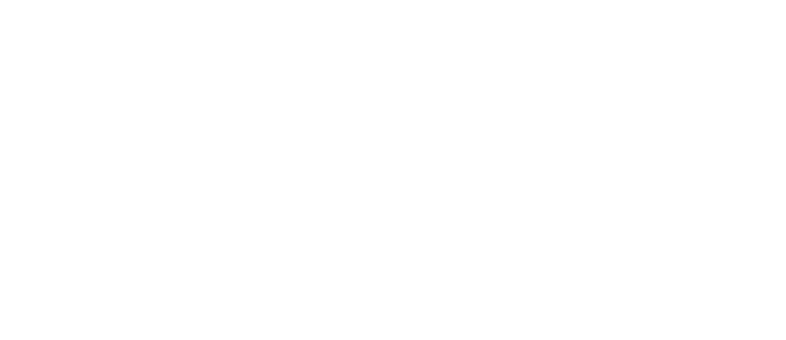
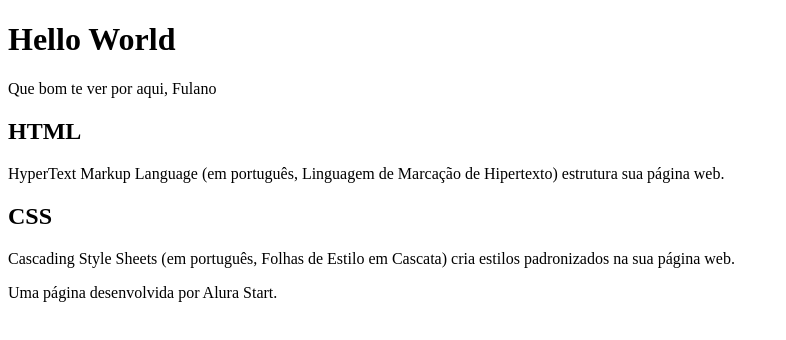
Before and after one commit to PauloJordao10/Hello-World, a plain HTML site: page index.html in a window 1280 px wide. Shown: the whole page, without its empty margins (0-786 px from the left). Drawn offline with Linux system fonts and the light colour scheme.

Commit message:
Add files via upload

```diff
--- a/index.html
+++ b/index.html
@@ -6,6 +6,23 @@
     <title>Hello World</title>
 </head>
 <body>
+    <header>
+        <h1>Hello World</h1>
+        <p>Que bom te ver por aqui, Fulano</p>
 
+    </header>
+
+    <section>
+        <h2>HTML</h2>
+        <p>HyperText Markup Language (em português, Linguagem de Marcação de Hipertexto) estrutura sua página web.</p>
+
+        <h2>CSS</h2>
+        <p>Cascading Style Sheets (em português, Folhas de Estilo em Cascata) cria estilos padronizados na sua página web.</p>
+    </section>
+
+    <footer>
+        <p>Uma página desenvolvida por Alura Start.</p>
+
+    </footer>
 </body>
 </html>
```
